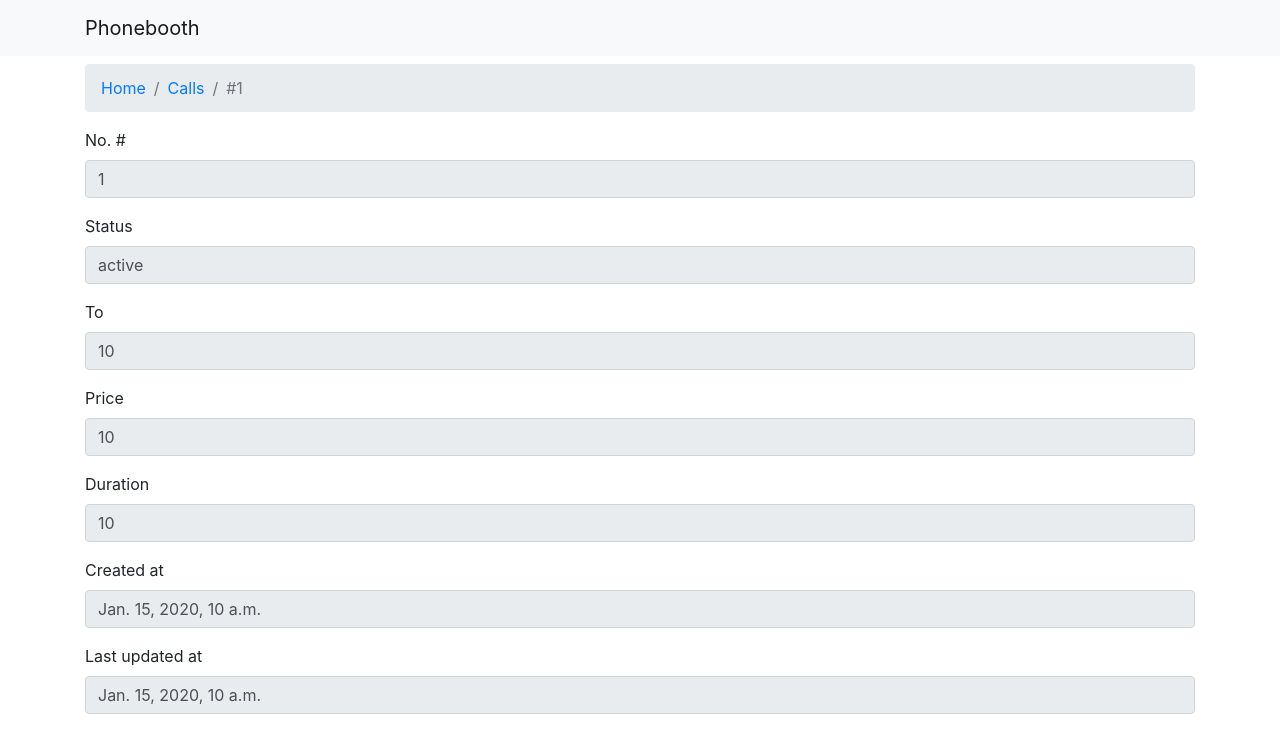
After one commit to josegomezr/phonebooth, a Django app: template src/calls/templates/calls/call_detail.html in a window 1280 px wide. The commit adds this page. Shown: the top 753 px of the page. Run offline with Django 3.2, Linux system fonts and the light colour scheme; the template is opened without the code that fills it: most values are stand-ins (such as "Sample title", 1, 10 or a date in 2020); some libraries are stand-ins or nearby versions.

Commit message:
List & Show calls

```diff
--- a/src/authentication/views/profile/update.py
+++ b/src/authentication/views/profile/update.py
@@ -1,7 +1,7 @@
 from django.utils.decorators import method_decorator
 from django.contrib.auth.decorators import login_required
 from django.contrib.messages.views import SuccessMessageMixin
-from django.views.generic.edit import UpdateView
+from django.views.generic.edit import UpdateView as BaseUpdateView
 from django.urls import reverse
 from django.utils.translation import gettext_lazy as _
 
@@ -10,7 +10,7 @@ from phonebooth.utils import BootstrapifyFormMixin
 from authentication.models import User
 
 @method_decorator(login_required, name='dispatch')
-class UpdateView(SuccessMessageMixin, BootstrapifyFormMixin, UpdateView):
+class UpdateView(SuccessMessageMixin, BootstrapifyFormMixin, BaseUpdateView):
     model = User
     fields = ('first_name', 'last_name', 'email')
 
--- /dev/null
+++ b/src/calls/templates/calls/call_detail.html
@@ -0,0 +1,48 @@
+{% extends "phonebooth/base.html" %}
+
+{% block title %}Call #{{object.id}} details{% endblock %}
+
+{% block breadcrumbs %}
+<li class="breadcrumb-item"><a href="{% url 'authentication:profile-show' %}">Home</a></li>
+<li class="breadcrumb-item"><a href="{% url 'calls:list' %}">Calls</a></li>
+<li class="breadcrumb-item active" aria-current="page">#{{ object.id }}</li>
+{% endblock %}
+
+{% block body %}
+
+<div class="form-group">
+  <label for="call_id">No. #</label>
+  <input type="text" class="form-control" id="call_id" value="{{ call.id }}" disabled>
+</div>
+
+<div class="form-group">
+  <label for="status">Status</label>
+  <input type="text" class="form-control" id="call_status" value="{{ call.status }}" disabled>
+</div>
+
+<div class="form-group">
+  <label for="to">To</label>
+  <input type="text" class="form-control" id="call_to" value="{{ call.to | default:"N/A" }}" disabled>
+</div>
+
+<div class="form-group">
+  <label for="price">Price</label>
+  <input type="text" class="form-control" id="call_price" value="{{ call.price | default:"N/A" }}" disabled>
+</div>
+
+<div class="form-group">
+  <label for="duration">Duration</label>
+  <input type="text" class="form-control" id="call_duration" value="{{ call.duration | default:"N/A" }}" disabled>
+</div>
+
+<div class="form-group">
+  <label for="created_at">Created at</label>
+  <input type="text" class="form-control" id="call_created_at" value="{{ call.created_at }}" disabled>
+</div>
+
+<div class="form-group">
+  <label for="updated_at">Last updated at</label>
+  <input type="text" class="form-control" id="call_updated_at" value="{{ call.updated_at | default:"N/A" }}" disabled>
+</div>
+
+{% endblock %}
--- /dev/null
+++ b/src/calls/views/__init__.py
@@ -0,0 +1 @@
+from . import list, detail
--- a/src/phonebooth/settings.py
+++ b/src/phonebooth/settings.py
@@ -42,6 +42,7 @@ INSTALLED_APPS = [
     'django.contrib.staticfiles',
     'phonebooth',
     'authentication',
+    'calls',
     'django.forms',
 ]
 
--- a/src/phonebooth/templates/phonebooth/base.html
+++ b/src/phonebooth/templates/phonebooth/base.html
@@ -26,7 +26,7 @@
             {% if user.id %}
             <ul class="navbar-nav me-auto mb-2 mb-lg-0">
               <li class="nav-item">
-                <a class="nav-link" href="#">📞 Calls</a>
+                <a class="nav-link" href="{% url 'calls:list' %}">📞 Calls</a>
               </li>
             </ul>
             {% endif %}
@@ -66,6 +66,13 @@
           {% endfor %}
         {% endif %}
 
+        {% if not disable_breadcrumbs %}
+        <nav aria-label="breadcrumb">
+          <ol class="breadcrumb">
+            {% block breadcrumbs %}{% endblock %}
+          </ol>
+        </nav>
+        {% endif %}
         {% block body %}{% endblock %}
       </div>
     </div>
--- a/src/phonebooth/urls.py
+++ b/src/phonebooth/urls.py
@@ -14,6 +14,10 @@ urlpatterns = [
         include('authentication.urls', namespace='authentication')
     ),
     path(
+        'calls/',
+        include('calls.urls', namespace='calls')
+    ),
+    path(
         '',
         lambda request: redirect('auth/login/', permanent=True)
     ),
```
Also changed, not shown: src/authentication/templates/authentication/user_detail.html (+6 -1 lines), src/authentication/templates/authentication/user_form.html (+7 -1 lines), src/calls/models.py (renamed from src/phonebooth/models.py, +5 -3 lines), src/calls/templates/calls/call_list.html (added, +45 -0 lines), src/calls/urls.py (added, +17 -0 lines), src/calls/views/detail.py (added, +14 -0 lines), src/calls/views/list.py (added, +16 -0 lines), src/calls/__init__.py (added), src/calls/migrations/0001_initial.py, src/calls/migrations/__init__.py (added).
